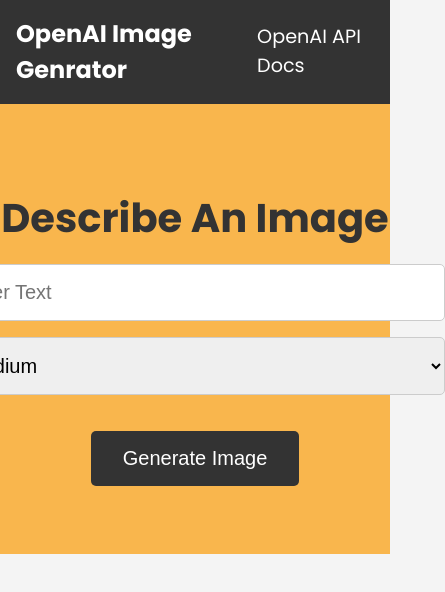
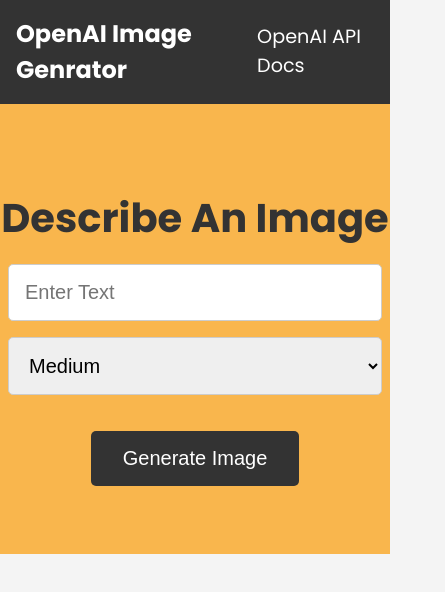
Before and after one commit to ajCastiglione/openai-img-generator, a React (Vite) app in the folder public/: page / in a window 390 px wide. Shown: the top 592 px of the page, 445 px wide, since content can reach past the window. Built offline with nearby package versions, Linux system fonts and the light colour scheme.

Commit message:
fixed responsive issues with form

```diff
--- a/public/src/components/Form/Form.scss
+++ b/public/src/components/Form/Form.scss
@@ -18,15 +18,20 @@
     flex-direction: column;
     height: 100%;
     width: 100%;
+    .form-control {
+      width: 100%;
+      padding: 0 0.5rem;
+    }
     input,
     select {
+      display: block;
       font-size: 20px;
       width: 500px;
-      max-width: 500px;
+      max-width: 100%;
       padding: 1rem;
       border: 1px solid #ccc;
       border-radius: 5px;
-      margin-bottom: 1rem;
+      margin: 0 auto 1rem;
     }
     button {
       font-size: 20px;
```
